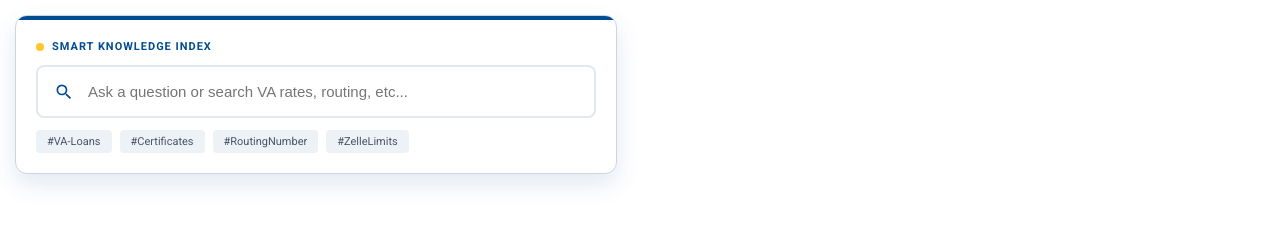
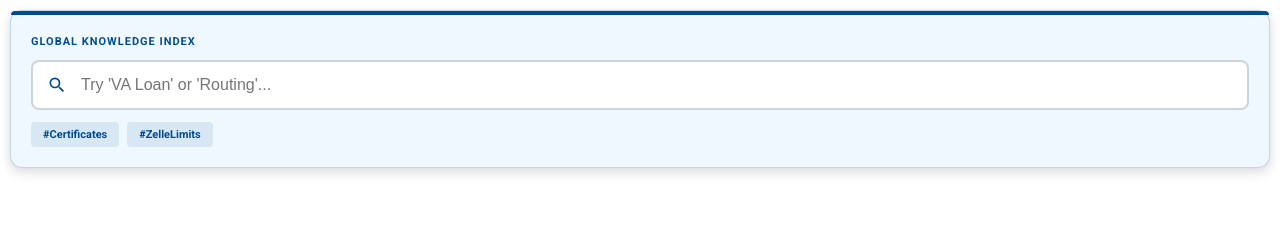
Before and after one commit to jlstaffbase/smartsearchbar, a plain HTML site: page index.html in a window 1280 px wide. Drawn offline with Linux system fonts and the light colour scheme.

Commit message:
Update index.html

```diff
--- a/index.html
+++ b/index.html
@@ -2,142 +2,127 @@
 <html lang="en">
 <head>
     <meta charset="UTF-8">
+    <meta name="viewport" content="width=device-width, initial-scale=1.0">
     <style>
         @import url('https://fonts.googleapis.com/css2?family=Roboto:wght@400;700&display=swap');
-
         :root {
-            --navy-primary: #004C91; /* High-trust Navy */
-            --gold-accent: #FFC72C;  /* Recognition Gold */
-            --bg-light: #f8fafc;
-            --text-main: #1a202c;
+            --navy-primary: #004C91;
+            --gold-accent: #FFC72C;
+            --widget-bg: #f0f8ff;
+            --border-blue: rgba(0, 76, 145, 0.2);
         }
-
-        body {
-            font-family: 'Roboto', sans-serif;
-            margin: 0;
-            padding: 15px;
-            background: transparent;
-        }
+        body { font-family: 'Roboto', sans-serif; margin: 0; padding: 10px; background: transparent; }
 
         .search-widget-card {
-            background: white;
+            background: var(--widget-bg);
             border-radius: 12px;
-            border: 1px solid #cbd5e0;
-            box-shadow: 0 10px 25px rgba(0, 76, 145, 0.12);
-            overflow: hidden;
-            max-width: 600px;
+            border: 1px solid var(--border-blue);
+            box-shadow: 0 4px 12px rgba(0, 0, 0, 0.15);
+            overflow: visible; /* Changed to visible for dropdown */
+            width: 100%;
+            box-sizing: border-box;
+            position: relative;
         }
-
-        /* Top Brand Stripe */
-        .status-bar {
-            background: var(--navy-primary);
-            height: 4px;
-            width: 100%;
-        }
-
-        .search-content {
-            padding: 20px;
-            display: flex;
-            flex-direction: column;
-            gap: 12px;
-        }
-
-        .search-label {
-            font-size: 11px;
-            font-weight: 700;
-            color: var(--navy-primary);
-            text-transform: uppercase;
-            letter-spacing: 1px;
-            display: flex;
-            align-items: center;
-            gap: 8px;
-        }
-
-        .gold-dot {
-            height: 8px;
-            width: 8px;
-            background-color: var(--gold-accent);
-            border-radius: 50%;
-            display: inline-block;
-        }
-
-        .input-group {
-            position: relative;
-            display: flex;
-            align-items: center;
-        }
+        .status-bar { background: var(--navy-primary); height: 4px; width: 100%; border-radius: 12px 12px 0 0; }
+        .search-content { padding: 20px; display: flex; flex-direction: column; gap: 12px; }
+        .search-label { font-size: 11px; font-weight: 700; color: var(--navy-primary); text-transform: uppercase; letter-spacing: 1px; }
+        .input-group { position: relative; display: flex; align-items: center; width: 100%; }
 
         #memberSearch {
             width: 100%;
-            padding: 16px 16px 16px 50px;
-            font-size: 15px;
-            border: 2px solid #e2e8f0;
+            padding: 14px 14px 14px 48px;
+            font-size: 16px;
+            border: 2px solid #cbd5e0;
             border-radius: 8px;
             outline: none;
-            transition: all 0.2s ease;
-            color: var(--text-main);
+            background: #ffffff;
+            box-sizing: border-box;
         }
+        #memberSearch:focus { border-color: var(--navy-primary); }
+        .search-icon-svg { position: absolute; left: 16px; fill: var(--navy-primary); z-index: 2; }
 
-        #memberSearch:focus {
-            border-color: var(--navy-primary);
-            box-shadow: 0 0 0 4px rgba(0, 76, 145, 0.08);
+        /* Dropdown Results Logic */
+        .results-dropdown {
+            position: absolute;
+            top: 100%;
+            left: 0;
+            right: 0;
+            background: white;
+            border: 1px solid var(--border-blue);
+            border-radius: 0 0 12px 12px;
+            box-shadow: 0 10px 20px rgba(0,0,0,0.1);
+            display: none;
+            z-index: 100;
+            margin-top: -5px; /* Slight overlap with input */
         }
+        .result-item {
+            padding: 12px 20px;
+            cursor: pointer;
+            border-bottom: 1px solid #f1f5f9;
+            font-size: 14px;
+            color: #334155;
+            display: flex;
+            justify-content: space-between;
+        }
+        .result-item:hover { background: var(--navy-light); background-color: #f8fafc; color: var(--navy-primary); }
+        .result-category { font-size: 10px; font-weight: 700; color: #94a3b8; text-transform: uppercase; }
 
-        .search-icon-svg {
-            position: absolute;
-            left: 18px;
-            fill: var(--navy-primary);
-        }
-
-        /* Help Tags */
-        .search-tags {
-            display: flex;
-            gap: 8px;
-            flex-wrap: wrap;
-        }
-
-        .tag {
-            font-size: 11px;
-            background: #edf2f7;
-            padding: 4px 10px;
-            border-radius: 4px;
-            color: #4a5568;
-            cursor: pointer;
-            transition: 0.2s;
-            border: 1px solid transparent;
-        }
-
-        .tag:hover {
-            border-color: var(--navy-primary);
-            color: var(--navy-primary);
-            background: white;
-        }
+        .tag { font-size: 11px; background: rgba(0, 76, 145, 0.1); padding: 6px 12px; border-radius: 4px; color: var(--navy-primary); font-weight: 600; cursor: pointer; }
     </style>
 </head>
 <body>
-
 <div class="search-widget-card">
     <div class="status-bar"></div>
     <div class="search-content">
-        <div class="search-label">
-            <span class="gold-dot"></span> Smart Knowledge Index
+        <div class="search-label">Global Knowledge Index</div>
+        <div class="input-group">
+            <svg class="search-icon-svg" width="20" height="20" viewBox="0 0 24 24"><path d="M15.5 14h-.79l-.28-.27A6.471 6.471 0 0 0 16 9.5 6.5 6.5 0 1 0 9.5 16c1.61 0 3.09-.59 4.23-1.57l.27.28v.79l5 4.99L20.49 19l-4.99-5zm-6 0C7.01 14 5 11.99 5 9.5S7.01 5 9.5 5 14 7.01 14 9.5 11.99 14 9.5 14z"/></svg>
+            <input type="text" id="memberSearch" placeholder="Try 'VA Loan' or 'Routing'..." onkeyup="handleTyping(event)">
+
+            <div id="resultsPanel" class="results-dropdown">
+                <div class="result-item" onclick="triggerNativeSearch('VA Loan Requirements')">
+                    <span>VA Loan Eligibility Guidelines</span>
+                    <span class="result-category">Policy</span>
+                </div>
+                <div class="result-item" onclick="triggerNativeSearch('Routing Number')">
+                    <span>Domestic Routing Transit Number</span>
+                    <span class="result-category">FAQ</span>
+                </div>
+                <div class="result-item" onclick="triggerNativeSearch('Fraud Protocol')">
+                    <span>Emergency Account Lockdown Script</span>
+                    <span class="result-category">Script</span>
+                </div>
+            </div>
         </div>
-
-        <div class="input-group">
-            <svg class="search-icon-svg" width="20" height="20" viewBox="0 0 24 24">
-                <path d="M15.5 14h-.79l-.28-.27A6.471 6.471 0 0 0 16 9.5 6.5 6.5 0 1 0 9.5 16c1.61 0 3.09-.59 4.23-1.57l.27.28v.79l5 4.99L20.49 19l-4.99-5zm-6 0C7.01 14 5 11.99 5 9.5S7.01 5 9.5 5 14 7.01 14 9.5 11.99 14 9.5 14z"/>
-            </svg>
-            <input type="text" id="memberSearch" placeholder="Ask a question or search VA rates, routing, etc...">
-        </div>
-
-        <div class="search-tags">
-            <span class="tag">#VA-Loans</span>
-            <span class="tag">#Certificates</span>
-            <span class="tag">#RoutingNumber</span>
-            <span class="tag">#ZelleLimits</span>
+        <div style="display:flex; gap:8px; flex-wrap:wrap;">
+            <span class="tag" onclick="triggerNativeSearch('Certificates')">#Certificates</span>
+            <span class="tag" onclick="triggerNativeSearch('Zelle')">#ZelleLimits</span>
         </div>
     </div>
 </div>
 
+<script>
+    function handleTyping(event) {
+        const query = event.target.value;
+        const panel = document.getElementById('resultsPanel');
+
+        // Show dropdown if 3+ characters typed
+        if (query.length >= 3) {
+            panel.style.display = 'block';
+        } else {
+            panel.style.display = 'none';
+        }
+
+        // Handle Enter key
+        if (event.key === "Enter") {
+            triggerNativeSearch(query);
+        }
+    }
+
+    function triggerNativeSearch(query) {
+        if (!query) return;
+        window.top.location.href = `https://showcase.staffbase.com/search?q=${encodeURIComponent(query)}`;
+    }
+</script>
 </body>
 </html>
```
